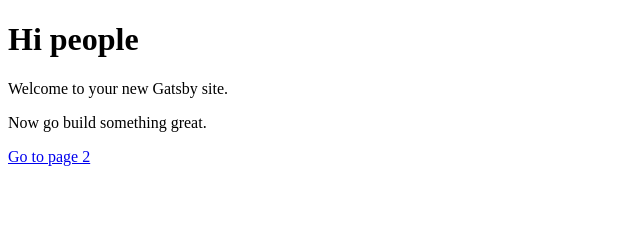
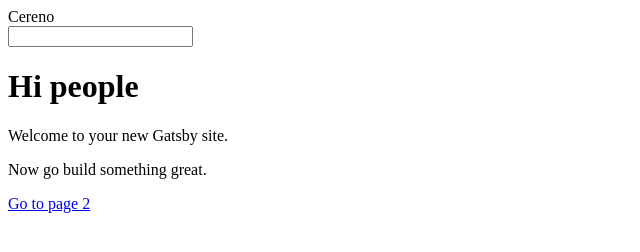
Before and after one commit to makinox/Cereno, a Gatsby site: page / in a window 1280 px wide. Shown: the whole page, without its empty margins (0-640 px from the left). Built offline with nearby package versions, Linux system fonts and the light colour scheme; Gatsby itself is replaced by a stand-in of ours.

Commit message:
[WIP] Navbar created

```diff
--- a/gatsby-config.js
+++ b/gatsby-config.js
@@ -1,8 +1,8 @@
 module.exports = {
   siteMetadata: {
-    title: `Gatsby Default Starter`,
+    title: `Cereno`,
     description: `Kick off your next, great Gatsby project with this default starter. This barebones starter ships with the main Gatsby configuration files you might need.`,
-    author: `@gatsbyjs`,
+    author: `@makinox`,
   },
   plugins: [
     `gatsby-plugin-react-helmet`,
--- a/package.json
+++ b/package.json
@@ -5,6 +5,7 @@
   "version": "0.1.0",
   "author": "Kyle Mathews <mathews.kyle@gmail.com>",
   "dependencies": {
+    "@types/react-helmet": "^6.0.0",
     "gatsby": "^2.21.22",
     "gatsby-image": "^2.4.3",
     "gatsby-plugin-manifest": "^2.4.2",
--- /dev/null
+++ b/src/components/index.tsx
@@ -0,0 +1,2 @@
+export { default as SEO } from "./seo/seo"
+export { default as Navbar } from "./navbar/navbar"
--- /dev/null
+++ b/src/components/navbar/navbar.tsx
@@ -0,0 +1,15 @@
+import React from "react"
+
+export default () => (
+  <nav>
+    <div>
+      <span></span>
+    </div>
+    <div>
+      <span>Cereno</span>
+    </div>
+    <div>
+      <input type="text" />
+    </div>
+  </nav>
+)
--- a/src/pages/404.tsx
+++ b/src/pages/404.tsx
@@ -1,5 +1,5 @@
 import React from "react"
-import SEO from "../components/seo"
+import { SEO } from "../components/"
 
 const NotFoundPage = () => (
   <>
--- a/src/pages/index.tsx
+++ b/src/pages/index.tsx
@@ -1,10 +1,11 @@
 import React from "react"
 import { Link } from "gatsby"
-import SEO from "../components/seo"
+import { SEO, Navbar } from "../components/"
 
 const IndexPage = () => (
   <>
     <SEO title="Home" />
+    <Navbar />
     <h1>Hi people</h1>
     <p>Welcome to your new Gatsby site.</p>
     <p>Now go build something great.</p>
--- a/src/pages/page-2.tsx
+++ b/src/pages/page-2.tsx
@@ -1,7 +1,7 @@
 // Gatsby supports TypeScript natively!
 import React from "react"
 import { PageProps, Link } from "gatsby"
-import SEO from "../components/seo"
+import { SEO } from "../components/"
 
 const SecondPage = (props: PageProps) => (
   <>
```
Also changed, not shown: src/components/seo/seo.tsx (renamed from src/components/seo.tsx), 1 other file.
